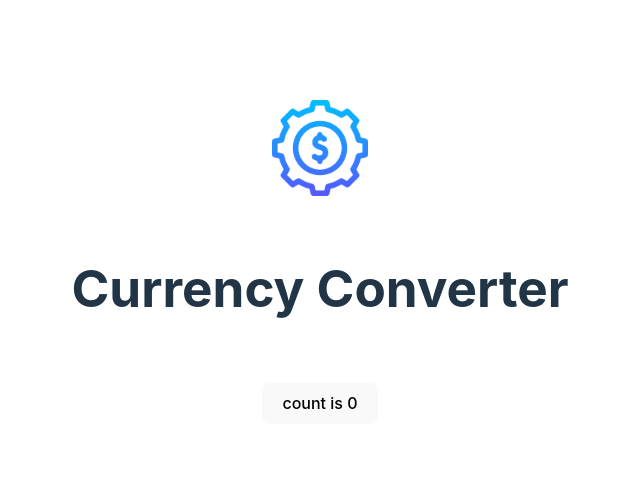
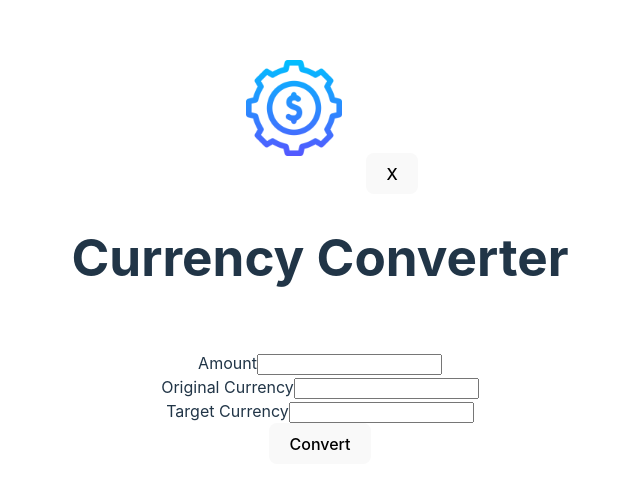
Before and after one commit to lillykml/currency-extension, a React (Vite) app: page / in a window 1280 px wide. Shown: the part 134-622 px from the top of the page, without its empty margins (320-960 px from the left). Built offline with nearby package versions, Linux system fonts and the light colour scheme.

Commit message:
Basic Frontend

```diff
--- a/src/App.tsx
+++ b/src/App.tsx
@@ -2,21 +2,53 @@ import { useState } from 'react'
 import './App.css'
 
 function App() {
-  const [count, setCount] = useState(0)
+  const [amount, setAmount] = useState<number | undefined >(undefined);
+  const [origin, setOrigin] = useState<string | undefined>(undefined);
+  const [target, setTarget] = useState<string | undefined>(undefined);
+  const [result, setResult] = useState<string | undefined>(undefined);
+
+  const convert = (event: React.SyntheticEvent) => {
+    event.preventDefault();
+    setResult(`Converting ${amount} ${origin} to ${target}`)
+    setAmount(undefined);
+    setOrigin('');
+    setTarget('');
+  }
 
   return (
     <>
       <div>
         <img src="/icon512.png" className="logo" alt="Currency converter logo" />
+        <button onClick={()=>window.close()}>X</button>
       </div>
       <h1>Currency Converter</h1>
       <div className="card">
-        <button onClick={() => setCount((count) => count + 1)}>
-          count is {count}
-        </button>
+        <form onSubmit={convert}>
+          <div>
+            <label>Amount</label>
+            <input
+            typeof='number'
+            value={amount}
+            onChange={(e) => {
+              const value = e.target.value;
+              setAmount(value ? parseFloat(value) : undefined);
+              }
+            }/>
+          </div>
+          <div>
+            <label>Original Currency</label>
+            <input type='text' value={origin} onChange={(e) => setOrigin(e.target.value)}/>
+          </div>
+          <div>
+            <label>Target Currency</label>
+            <input type='text' value={target} onChange={(e) => setTarget(e.target.value)}/>
+          </div>
+          <button type='submit'>Convert</button>
+        </form>
+        {result && <p>{result}</p>}
       </div>
     </>
   )
 }
 
-export default App
+export default App;
```
